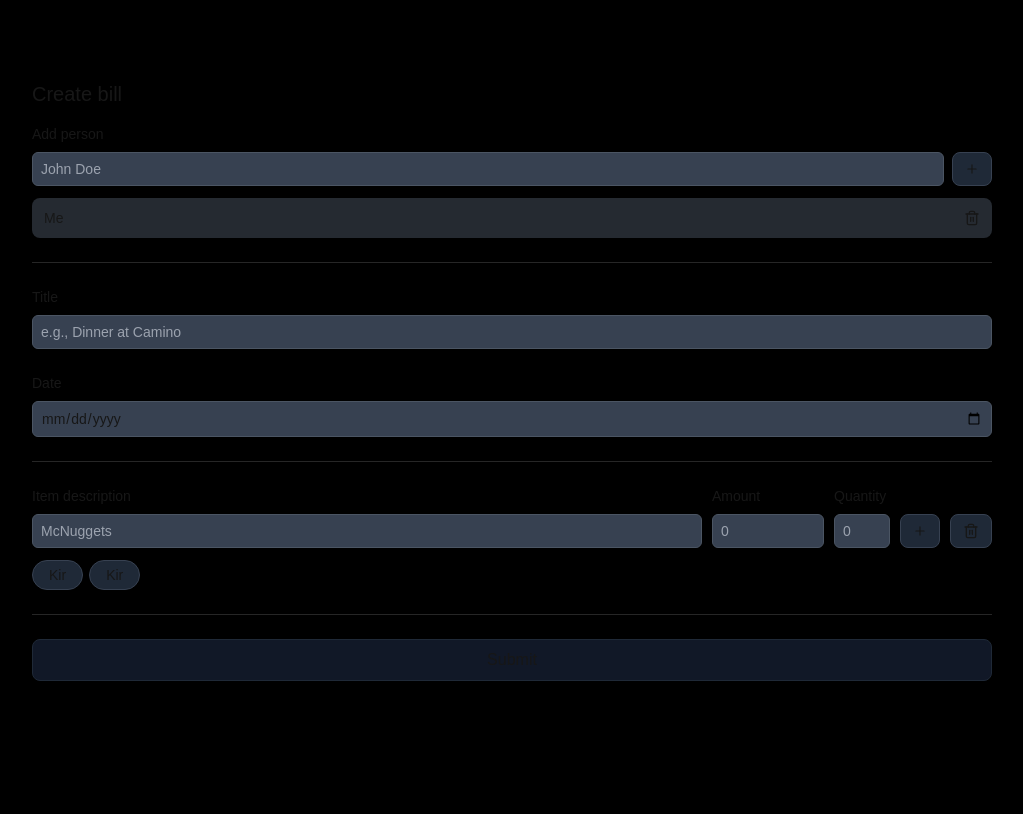
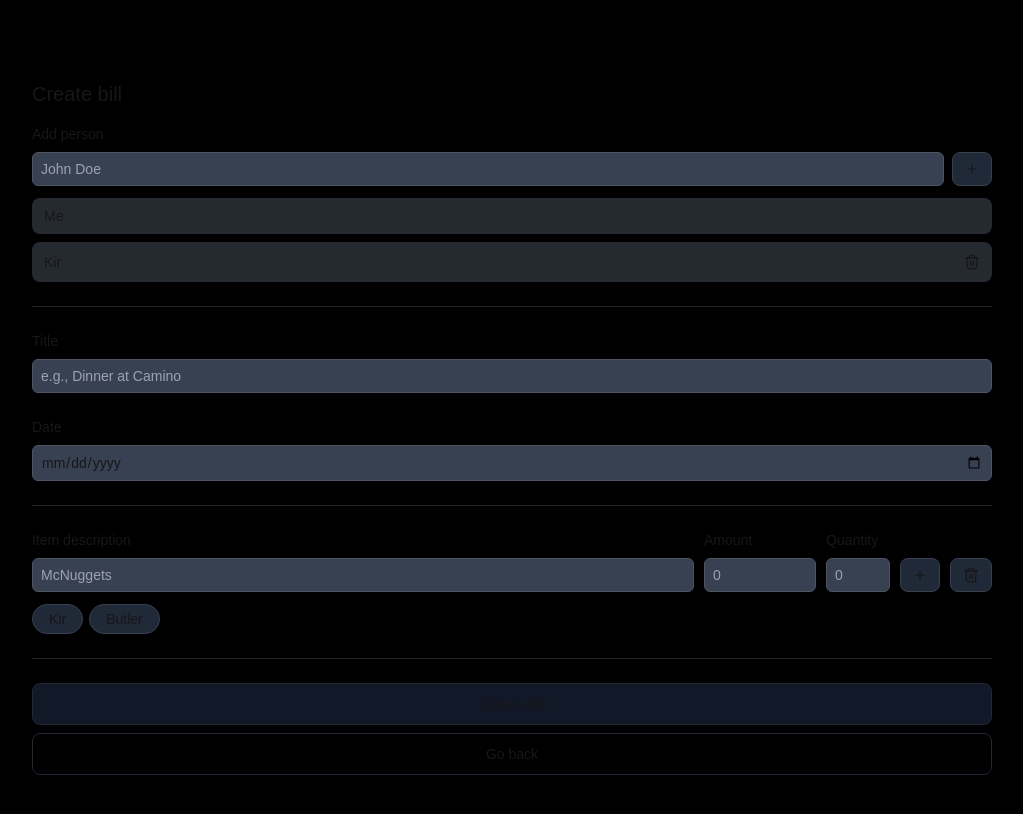
Before and after one commit to kirpnlbr/halve, a Next.js app: page /bills/new in a window 1280 px wide. Shown: the top 814 px of the page, without its empty margins (128-1151 px from the left). Built offline with nearby package versions, Linux system fonts and the light colour scheme.

Commit message:
feat: add go back button in `CreateBill` and microanimations

```diff
--- a/app/bills/new/page.tsx
+++ b/app/bills/new/page.tsx
@@ -1,4 +1,5 @@
 import { Trash2, Plus } from 'lucide-react';
+import Link from 'next/link'
 
 /* 'use client'
 
@@ -102,17 +103,20 @@ export default function CreateBill() {
                         </div>
                         <button
                             type="button"
-                            className="self-end rounded-lg bg-gray-800 border border-gray-700 px-3 py-1 hover:bg-opacity-90 transition-[opacity, transform] focus:scale-95"
+                            className="self-end rounded-lg bg-gray-800 border border-gray-700 px-3 py-1 hover:bg-opacity-90 active:scale-95 transition"
                         >
                             <Plus className="h-6 w-3.5" />
                         </button>
                     </div>
 
                     {/* People list */}
-                    <div className="space-y-1.5">
+                    <div className="space-y-2">
                         <div className="flex items-center justify-between px-3 py-2 text-sm rounded-lg bg-gray-600 bg-opacity-50">
                             Me
-                            <button>
+                        </div>
+                        <div className="flex items-center justify-between px-3 py-2 text-sm rounded-lg bg-gray-600 bg-opacity-50">
+                            Kir
+                            <button className="active:scale-90 transition">
                                 <Trash2 className="h-6 w-4" />
                             </button>
                         </div>
@@ -203,7 +207,7 @@ export default function CreateBill() {
                         </div>
 
                         {/* Quantity input */}
-                        <div className="w-14">
+                        <div className="w-16">
                             <label
                                 htmlFor="quantity"
                                 className="block mb-2 text-sm font-medium"
@@ -222,7 +226,7 @@ export default function CreateBill() {
                         {/* Add item button */}
                         <button
                             type="button"
-                            className="self-end rounded-lg bg-gray-800 border border-gray-700 px-3 py-1 hover:bg-opacity-90 transition-opacity"
+                            className="self-end rounded-lg bg-gray-800 border border-gray-700 px-3 py-1 hover:bg-opacity-90 active:scale-95 transition"
                         >
                             <Plus className="h-6 w-3.5" />
                         </button>
@@ -230,7 +234,7 @@ export default function CreateBill() {
                         {/* Delete item button */}
                         <button
                             type="button"
-                            className="self-end rounded-lg bg-gray-800 border border-gray-700 px-3 py-1 hover:bg-opacity-90 transition-opacity"
+                            className="self-end rounded-lg bg-gray-800 border border-gray-700 px-3 py-1 hover:bg-opacity-90 active:scale-95 transition"
                         >
                             <Trash2 className="h-6 w-4" />
                         </button>
@@ -239,8 +243,8 @@ export default function CreateBill() {
 
                     {/* People tags */}
                     <div className="flex gap-1.5">
-                        <button className="rounded-full bg-gray-800 border border-gray-700 text-sm px-4 py-1">Kir</button>
-                        <button className="rounded-full bg-gray-800 border border-gray-700 text-sm px-4 py-1">Kir</button>
+                        <button className="rounded-full bg-gray-800 border border-gray-700 text-sm px-4 py-1 hover:bg-opacity-90 active:scale-95 transition">Kir</button>
+                        <button className="rounded-full bg-gray-800 border border-gray-700 text-sm px-4 py-1 hover:bg-opacity-90 active:scale-95 transition">Butler</button>
                     </div>
 
                 </section>
@@ -248,13 +252,21 @@ export default function CreateBill() {
                 <hr className="border-t border-white border-opacity-15" />
 
                 {/* Create bill button */}
-                <section>
+                <section className="flex flex-col gap-2">
                     <button
                         type="submit"
-                        className="w-full rounded-lg bg-gray-900 border border-gray-800 py-2 hover:bg-opacity-90 transition-opacity"
+                        className="text-sm w-full rounded-lg bg-gray-900 border border-gray-800 py-2.5 hover:bg-opacity-90 active:scale-95 transition"
                     >
-                        Submit
+                        Submit bill
                     </button>
+                    <Link className="w-full" href="/bills">
+                        <button
+                            type="submit"
+                            className="text-sm w-full rounded-lg border border-gray-800 py-2.5 active:scale-95 transition"
+                        >
+                            Go back
+                        </button>
+                    </Link>
                 </section>
             </form>
         </div>
--- a/app/page.tsx
+++ b/app/page.tsx
@@ -32,7 +32,7 @@ export default function Home() {
         <Link href="/bills">
           <button
             type="submit"
-            className="w-full rounded-lg text-sm bg-gray-900 border border-gray-800 p-2 hover:bg-opacity-90 transition-[opacity, transform] focus:scale-95"
+            className="w-full rounded-lg text-sm bg-gray-900 border border-gray-800 p-2 hover:bg-opacity-90 active:scale-95 transition"
           >
             Send me a one-time password
           </button>
--- a/components/BillHeader.tsx
+++ b/components/BillHeader.tsx
@@ -7,7 +7,7 @@ export default function BillHeader() {
                 <h1 className="font-medium text-2xl">Bills</h1>
             </header>
             <Link href="/bills/new">
-                <button className="rounded-lg bg-gray-800 border border-gray-700 px-3 py-1 hover:bg-opacity-90 transition-opacity">+</button>
+                <button className="rounded-lg bg-gray-800 border border-gray-700 px-3 py-1 hover:bg-opacity-90 active:scale-95 transition">+</button>
             </Link>
         </div>
     )
```
